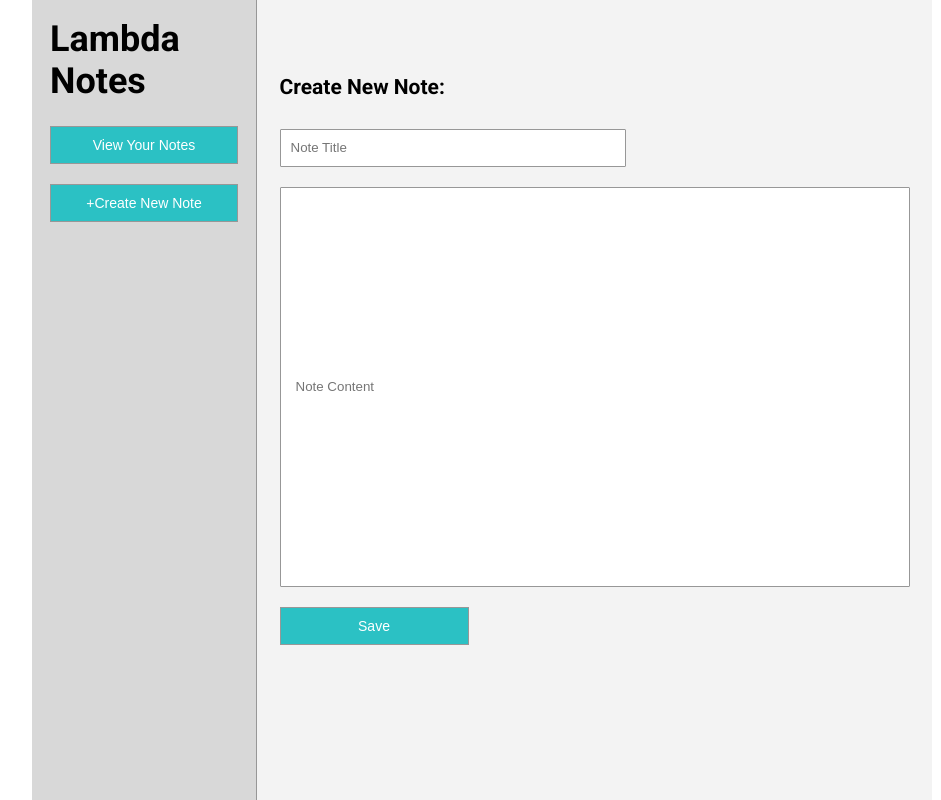
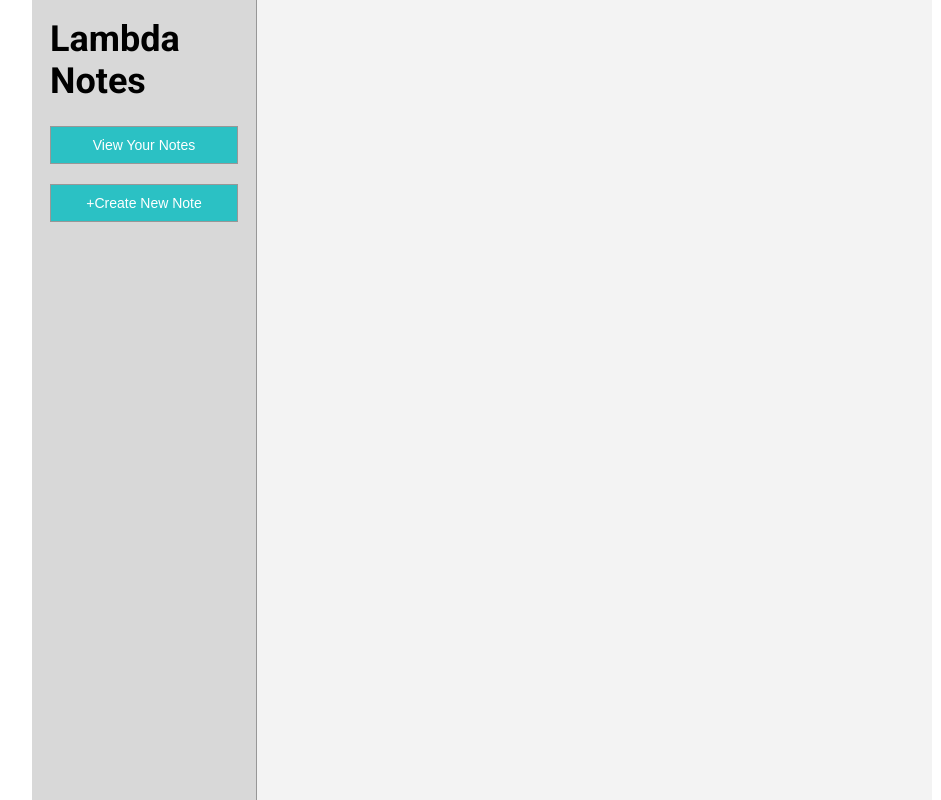
Before and after one commit to JSNavey/newfrontend, a React (Create React App) app in the folder notes/: page / in a window 1280 px wide. Shown: the whole page, without its empty margins (158-1099 px from the left). Built offline with nearby package versions, Linux system fonts and the light colour scheme.

Commit message:
finished EditNote Form
need to work on finctionality

```diff
--- a/notes/src/components/CreateNote/CreateNote.js
+++ b/notes/src/components/CreateNote/CreateNote.js
@@ -14,9 +14,9 @@ class CreateNote extends Component {
                     name='title'
                     placeholder='Note Title'
                 />
-                <input className='content-input'
-                    type='textarea'
-                    name='text'
+                <textarea className='content-input'
+                    type='text'
+                    name='content'
                     placeholder='Note Content'
                 />
                 <button className='btn form-btn'>Save</button>
--- a/notes/src/components/EditNote/EditNote.js
+++ b/notes/src/components/EditNote/EditNote.js
@@ -1,14 +1,29 @@
 import React, { Component } from 'react';
-import './index.css';
+// import './index.css';
 
-class EditeNote extends Component {
+class EditNote extends Component {
   render() {
-    return (
-      <div>
-        EditeNote
-      </div>
-    )
+      return (
+          <div>
+              <div className='content-header'>
+                  <h2>Edit Note:</h2>
+              </div>
+              <div className='form'>
+              <input className='title-input'
+                  type='text'
+                  name='title'
+                  placeholder='Note Title'
+              />
+              <textarea className='content-input'
+                  type='text'
+                  name='content'
+                  placeholder='Note Content'
+              />
+              <button className='btn form-btn'>Save</button>
+              </div>
+          </div>
+      );
   }
-};
+}
 
-export default EditeNote;
+export default EditNote;
--- a/notes/src/components/MainContent/MainContent.js
+++ b/notes/src/components/MainContent/MainContent.js
@@ -3,6 +3,7 @@ import './index.css';
 import NoteList from '../NoteList/NoteList';
 import NoteView from '../NoteView/NoteView';
 import CreateNote from '../CreateNote/CreateNote';
+import EditNote from '../EditNote/EditNote';
 
 class MainContent extends Component {
   render() {
@@ -11,7 +12,8 @@ class MainContent extends Component {
           <div>
             {/* <NoteList /> */}
             {/* <NoteView /> */}
-            <CreateNote />
+            {/* <CreateNote /> */}
+            {/* <EditNote /> */}
           </div>
       </div>
     )
--- a/notes/src/components/MainContent/index.css
+++ b/notes/src/components/MainContent/index.css
@@ -3,5 +3,5 @@
     width: 75%;
     height: 100vh;
     background-color: #F3F3F3;
-    padding: 2.5%;
+    padding: 2.5% 3.5%;
 }
```
